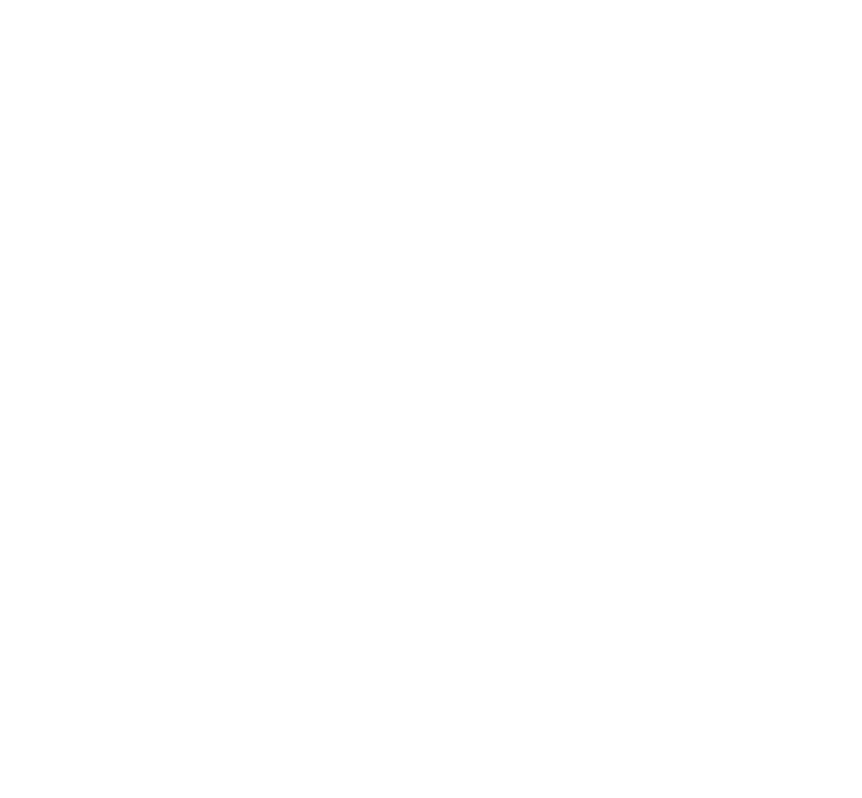
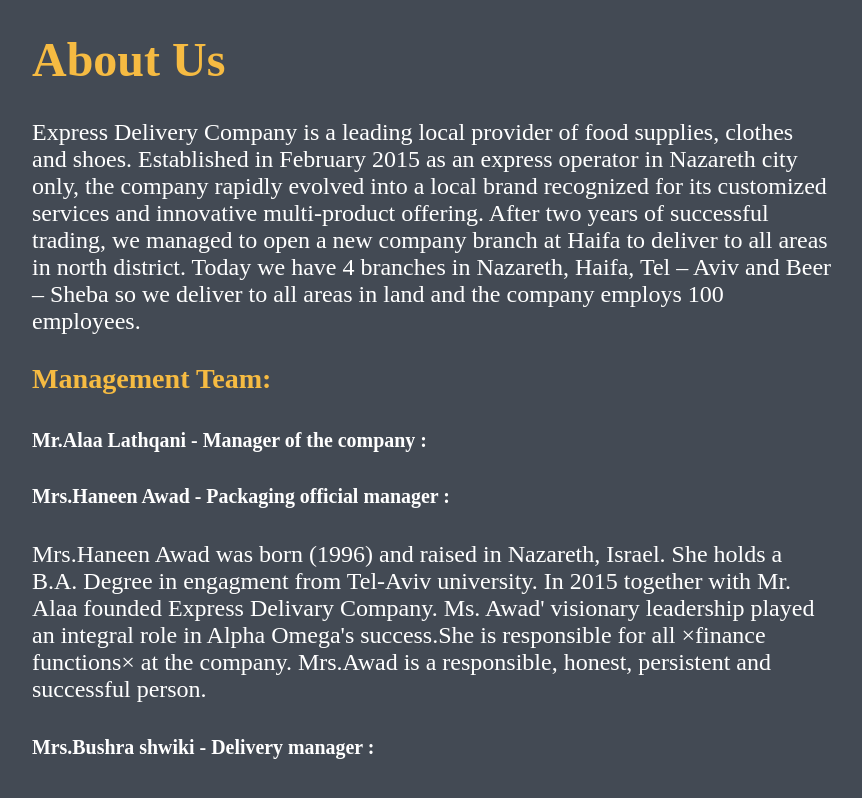
Before and after one commit to WebAhead8/DeliveryCompany, a plain HTML site: page aboutUs.html in a window 1280 px wide. Shown: the whole page, without its empty margins (208-1070 px from the left). Drawn offline with Linux system fonts and the light colour scheme.

Commit message:
added aboutUs

```diff
--- a/aboutStyle.css
+++ b/aboutStyle.css
@@ -0,0 +1,13 @@
+body {
+    background-color: #434a54;
+    width:800px;
+    margin-left: auto;
+    margin-right: auto;
+    font-size: x-large;
+}
+.h1{
+    color: #f6bb42;
+}
+.white{
+    color:white;
+}
--- a/aboutUs.html
+++ b/aboutUs.html
@@ -4,8 +4,22 @@
     <meta charset="UTF-8">
     <meta name="viewport" content="width=device-width, initial-scale=1.0">
     <title>Document</title>
+    <link rel="stylesheet" href="aboutStyle.css" />
 </head>
 <body>
-
+  <h1 class="h1">About Us</h1>
+  <p class="white">Express Delivery Company is a leading local provider of food supplies, clothes and shoes.
+    Established in February 2015 as an express operator in Nazareth city only, the company rapidly evolved into a local brand recognized for its customized services and innovative multi-product offering.
+    After two years of successful trading, we managed to open a new company branch at Haifa to deliver to all areas in north district.
+    Today we have 4 branches in Nazareth, Haifa, Tel – Aviv and Beer – Sheba so we deliver to all areas in land and the company employs 100 employees.
+    </p>
+    <h3 class="h1">Management Team:</h3>
+    <h5 class=white>Mr.Alaa Lathqani - Manager of the company :</h5>
+    <p class="white"></p>
+    <h5 class="white">Mrs.Haneen Awad - Packaging official manager :</h5>
+    <p class="white">Mrs.Haneen Awad was born (1996) and raised in Nazareth, Israel. She holds a B.A. Degree in engagment from Tel-Aviv university.  In 2015 together with Mr. Alaa founded Express Delivary Company. Ms. Awad' visionary leadership played an integral role in Alpha Omega's success.She is
+        responsible for all ×finance functions× at the company.  Mrs.Awad is a responsible, honest, persistent and successful person.</p>
+        <h5 class="white">Mrs.Bushra shwiki - Delivery manager :</h5>
+        <p class="white"></p>
 </body>
 </html>
```
